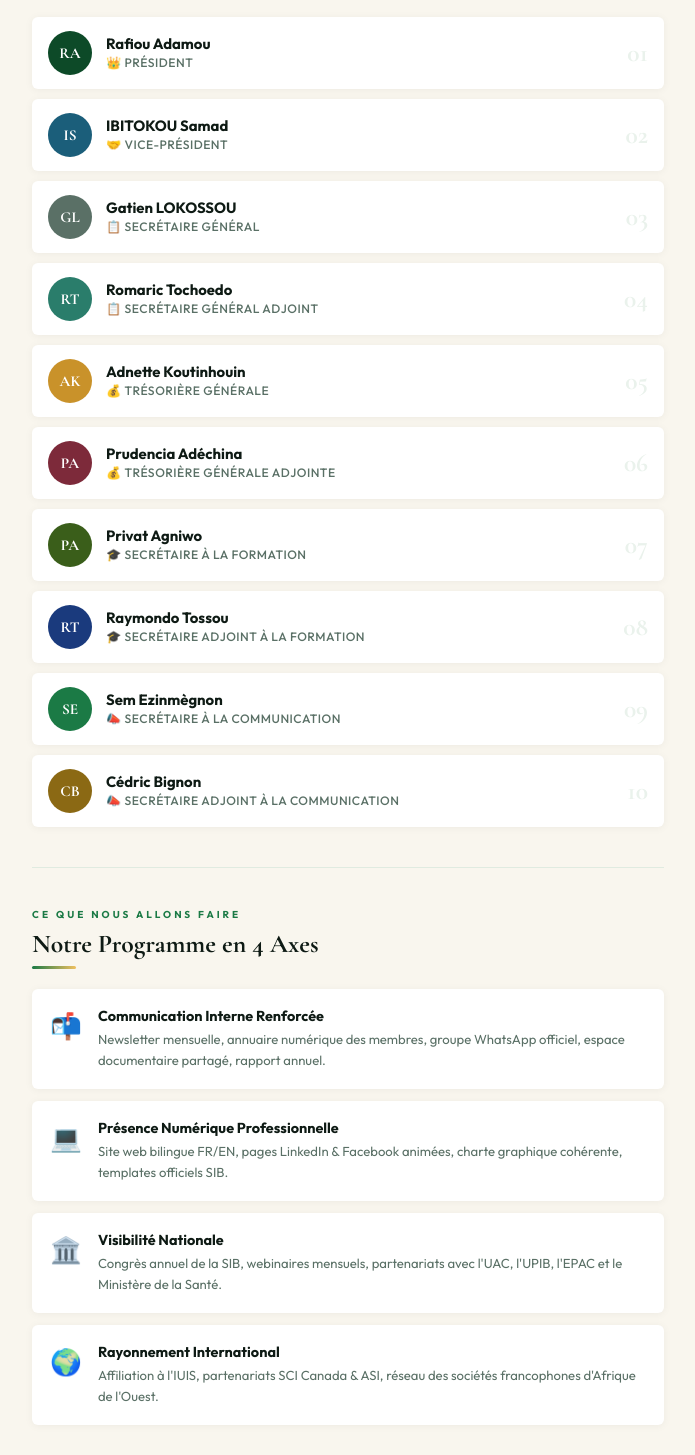
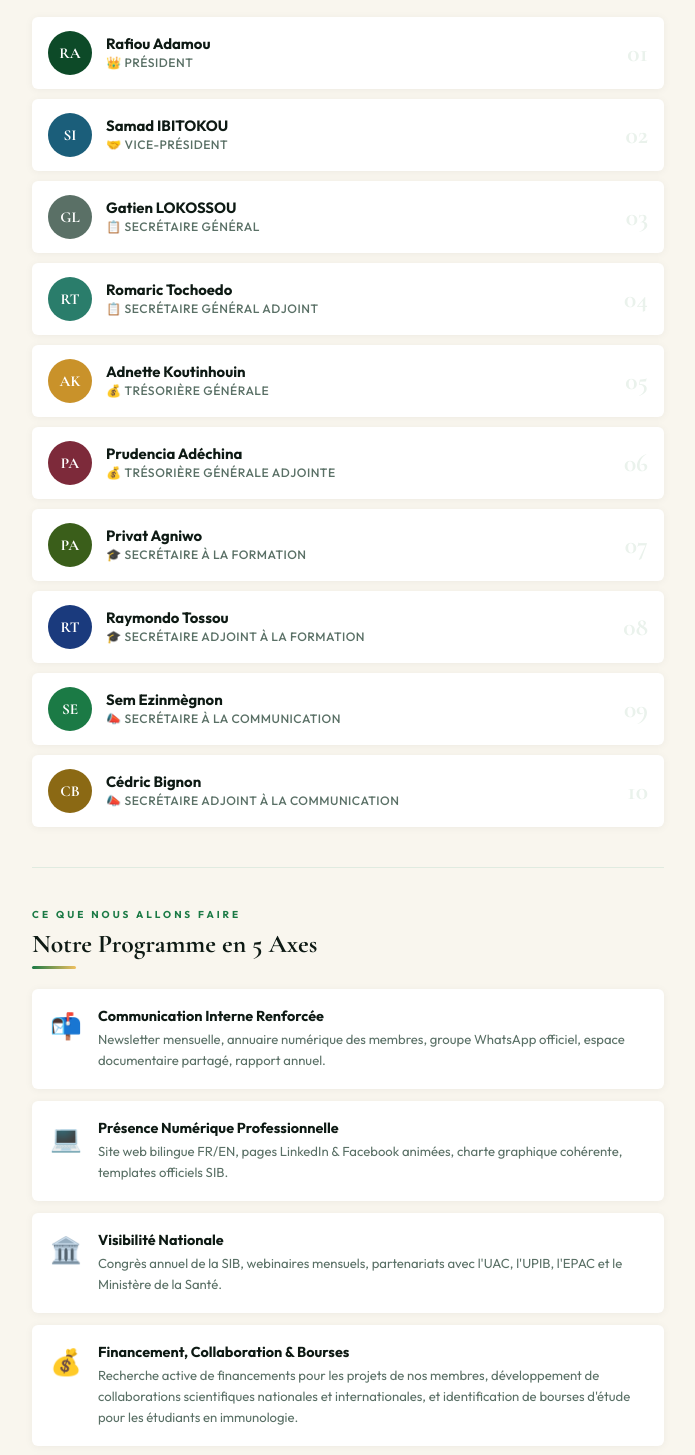
Before and after one commit to ezinmegnon/equipe-sib-2026, a plain HTML site: page index.html in a window 1280 px wide. Shown: the part 875-2330 px from the top of the page, without its empty margins (292-987 px from the left). Drawn offline with nearby package versions, Linux system fonts and the light colour scheme.

Commit message:
Add files via upload

```diff
--- a/index.html
+++ b/index.html
@@ -362,7 +362,7 @@ body {
   <div class="rule"></div>
   <div class="message-box">
     <p>Nous sommes <strong>10 candidats</strong>, réunis par une conviction commune : la Société d'Immunologie du Bénin mérite une <strong>communication forte, une formation accessible et un rayonnement international</strong>.</p>
-    <p>Nous avons préparé un programme concret en <strong>4 axes stratégiques</strong> pour faire avancer la SIB lors du mandat <strong>2026-2028</strong>.</p>
+    <p>Nous avons préparé un programme concret en <strong>5 axes stratégiques</strong> pour faire avancer la SIB lors du mandat <strong>2026-2028</strong>.</p>
     <p>Votre vote est précieux. Nous vous demandons humblement de nous accorder votre confiance pour bâtir ensemble une SIB forte, visible et unie. 🙏</p>
   </div>
 </div>
@@ -386,9 +386,9 @@ body {
     </div>
 
     <div class="member">
-      <div class="m-ava av2">IS</div>
+      <div class="m-ava av2">SI</div>
       <div class="m-info">
-        <div class="m-name">IBITOKOU Samad</div>
+        <div class="m-name">Samad IBITOKOU</div>
         <div class="m-role">🤝 Vice-Président</div>
       </div>
       <div class="m-num">02</div>
@@ -474,7 +474,7 @@ body {
 <!-- ═══ PROGRAMME ═══ -->
 <div class="sec">
   <p class="sec-label">Ce que nous allons faire</p>
-  <h2 class="sec-title">Notre Programme en 4 Axes</h2>
+  <h2 class="sec-title">Notre Programme en 5 Axes</h2>
   <div class="rule"></div>
   <div class="axes">
     <div class="axe">
@@ -499,10 +499,17 @@ body {
       </div>
     </div>
     <div class="axe">
+      <div class="axe-icon">💰</div>
+      <div>
+        <h4>Financement, Collaboration & Bourses</h4>
+        <p>Recherche active de financements pour les projets de nos membres, développement de collaborations scientifiques nationales et internationales, et identification de bourses d'étude pour les étudiants en immunologie.</p>
+      </div>
+    </div>
+    <div class="axe">
       <div class="axe-icon">🌍</div>
       <div>
         <h4>Rayonnement International</h4>
-        <p>Affiliation à l'IUIS, partenariats SCI Canada & ASI, réseau des sociétés francophones d'Afrique de l'Ouest.</p>
+        <p>Consolidation de notre affiliation à l'IUIS, partenariats renforcés avec la SCI Canada & l'ASI, réseau des sociétés francophones d'Afrique de l'Ouest.</p>
       </div>
     </div>
   </div>
@@ -542,7 +549,7 @@ Je vous contacte pour vous présenter l'équipe candidate au Bureau Exécutif de
 
 Notre liste :
 👑 Président : Rafiou Adamou
-🤝 VP : IBITOKOU Samad
+🤝 VP : Samad IBITOKOU
 📋 SG : Gatien LOKOSSOU
 📋 SGA : Romaric Tochoedo
 💰 TG : Adnette Koutinhouin
```
